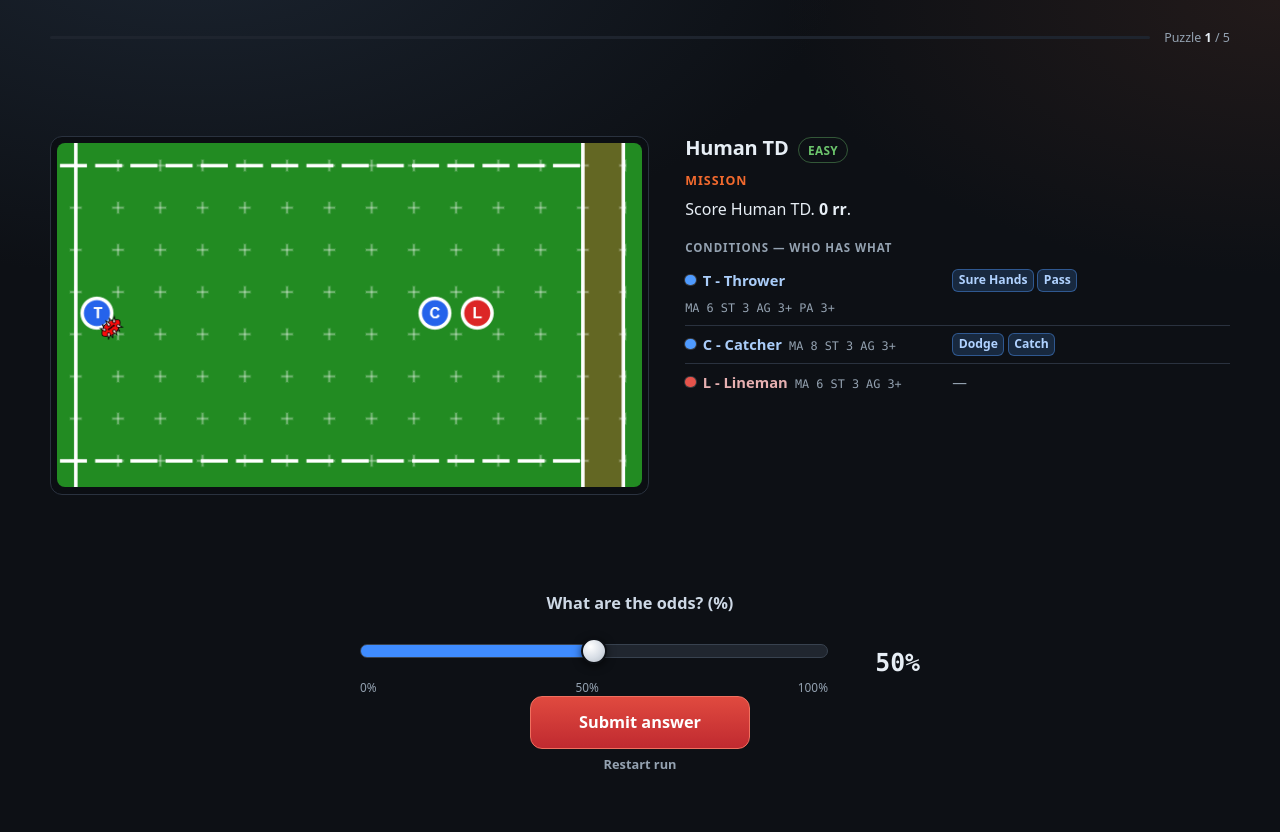
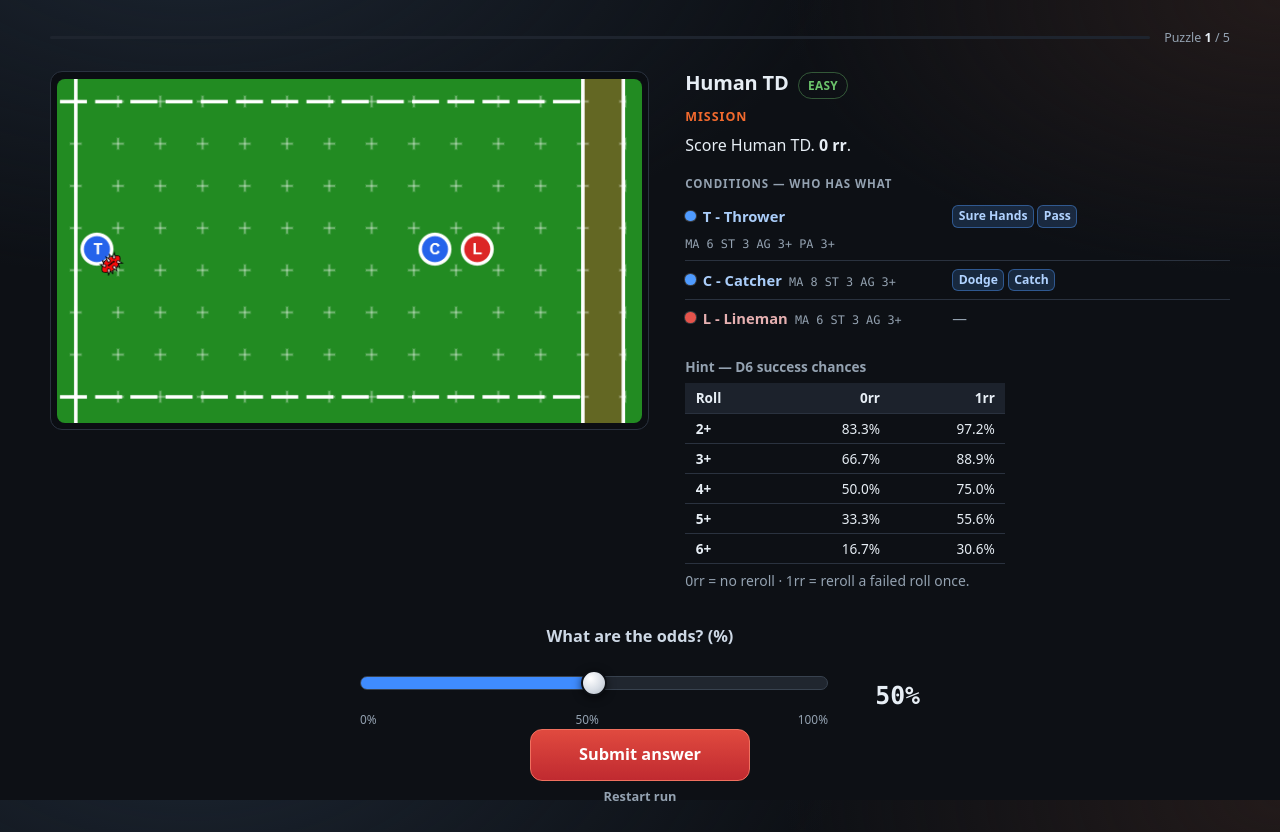
Before and after one commit to yashart/BloodBowlPuzzle, a plain HTML site: page index.html in a window 1280 px wide. Before the commit the page ends 800 px from the top, so only its background shows below. Drawn offline with Linux system fonts and the light colour scheme.

Commit message:
Add D6 probability hint table to each puzzle
Co-authored-by: arena-agent <297053741+arena-agent@users.noreply.github.com>

```diff
--- a/css/style.css
+++ b/css/style.css
@@ -415,3 +415,12 @@
 details.help { border: 1px solid var(--line); border-radius: var(--radius-sm); padding: .6rem .8rem; background: rgba(255, 255, 255, .02); }
 details.help summary { cursor: pointer; font-weight: 700; }
 details.help[open] summary { margin-bottom: .6rem; }
+
+/* Single-roll reference, shared by every puzzle. */
+.roll-hint { margin-top: 1.2rem; max-width: 320px; }
+.roll-hint table { width: 100%; border-collapse: collapse; font-size: .85rem; font-variant-numeric: tabular-nums; }
+.roll-hint caption { text-align: left; color: var(--muted); font-weight: 600; margin-bottom: .4rem; }
+.roll-hint th, .roll-hint td { padding: .25rem .65rem; border-bottom: 1px solid var(--line); text-align: right; }
+.roll-hint th:first-child { text-align: left; }
+.roll-hint thead { background: var(--panel-2); }
+.roll-hint p { margin-top: .4rem; }
--- a/js/app.js
+++ b/js/app.js
@@ -143,6 +143,24 @@
     </div>`;
 }
 
+// One D6 roll, optionally rerolling a failure once.
+function rollHintHtml() {
+  const rows = [2, 3, 4, 5, 6].map(target => {
+    const success = (7 - target) / 6;
+    const withReroll = 1 - (1 - success) ** 2;
+    return `<tr><th scope="row">${target}+</th><td>${(success * 100).toFixed(1)}%</td><td>${(withReroll * 100).toFixed(1)}%</td></tr>`;
+  }).join('');
+  return `
+    <div class="roll-hint">
+      <table>
+        <caption>Hint — D6 success chances</caption>
+        <thead><tr><th scope="col">Roll</th><th scope="col">0rr</th><th scope="col">1rr</th></tr></thead>
+        <tbody>${rows}</tbody>
+      </table>
+      <p class="muted small">0rr = no reroll · 1rr = reroll a failed roll once.</p>
+    </div>`;
+}
+
 function screenRun() {
   const n = state.puzzles.length;
   if (state.idx >= n) return screenResults();
@@ -170,6 +188,7 @@
               </div>
               <h3 class="zen-sub">Conditions — who has what</h3>
               ${legendHtml(p)}
+              ${rollHintHtml()}
             </div>
           </div>
         </div>
```
